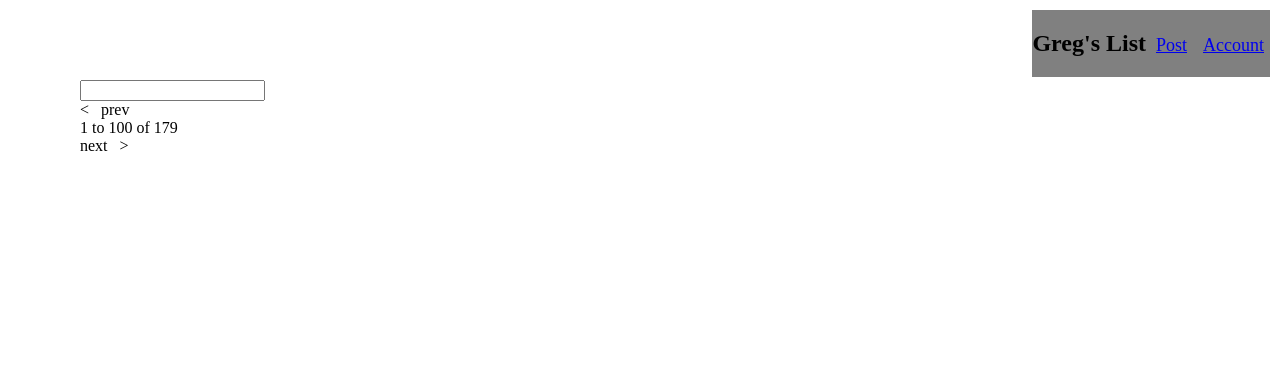
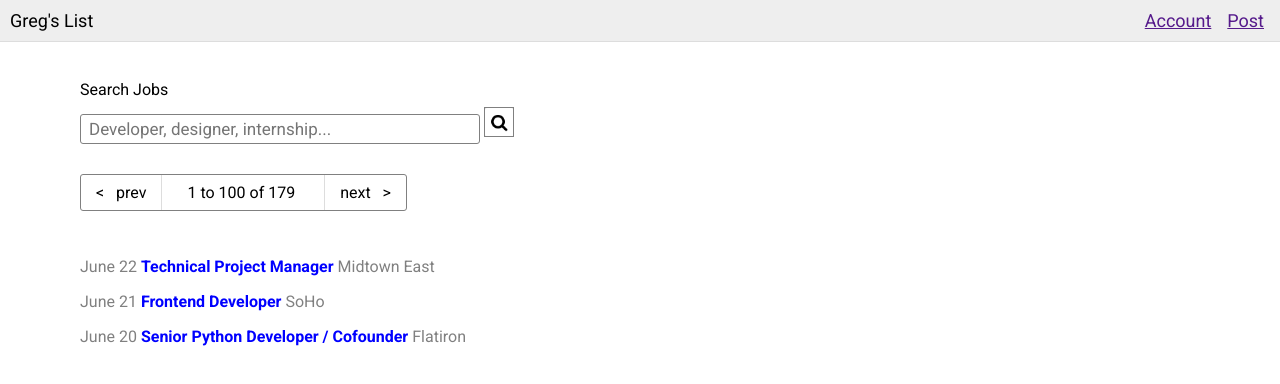
Before and after one commit to Simonmaxwell/gregslist, a plain HTML site: page index.html in a window 1280 px wide. Drawn offline with Linux system fonts and the light colour scheme.

Commit message:
finished

```diff
--- a/index.html
+++ b/index.html
@@ -4,35 +4,50 @@
 <head>
 	<title >CSS Layout Example</title>
 	<link rel="stylesheet" type="text/css" href="main.css">
+	<link href="https://fonts.googleapis.com/css?family=Roboto:400,700" rel="stylesheet">
 </head>
 
 <body>
 
 	<header>
-		<nav>
-			<a class="greg"><h1>Greg's List</h1></a>
-			<a class="nav-item" href="index.html">Post</a>
-			<a class="nav-item" href="index.html">Account</a>
+		<a class="greg"><h1>Greg's List</h1></a>
+		<nav class="upper">
+			<a href="" class="nav-item" href="index.html">Account</a>
+			<a href="" class="nav-item" href="index.html">Post</a>
 		</nav>
 	</header>
 
-	<section>
+	<section class="search-section">
 		<form>
-			<label></label>
-			<input type="text" name="">
+			<label for="search">Search Jobs</label>
+			<input type="text" class="search" placeholder="Developer, designer, internship..." />
+			<button class="search-button"></button>
 		</form>
 	</section>
 
-	<section>
-		<div class="prev page"> &lt; &nbsp; prev </div>
-		<div class="middle page"> 1 to 100 of 179 </div>
-		<div class="next page"> next &nbsp; &gt; </div>
+	<section class="page">
+		<a class="before-or-after"> &lt; &nbsp; prev </a>
+		<span class="middle-page"> 1 to 100 of 179 </span>
+		<a class="before-or-after"> next &nbsp; &gt; </a>
 	</section>
 
 	<section>
-		<p><span class=""></span></p>
-		<p><span class=""></span></p>
-		<p><span class=""></span></p>
+		<p>
+			<span class="grey"> June 22 </span>
+			<span class="blue"> Technical Project Manager </span>
+			<span class="grey">  Midtown East </span>
+		</p>
+		<p>
+			<span class="grey"> June 21 </span>
+			<span class="blue"> Frontend Developer </span>
+			<span class="grey"> SoHo </span>
+		</p>
+		<p>
+			<span class="grey"> June 20 </span>
+			<span class="blue"> Senior Python Developer / Cofounder </span>
+			<span class="grey"> Flatiron </span>
+		</p>
+
 	</section>
 
 </body>
--- a/main.css
+++ b/main.css
@@ -5,6 +5,7 @@
 body {
 	margin: 0;
 	padding: 80px;
+	font-family: "Roboto", sans-serif;
 }
 
 header {
@@ -13,13 +14,14 @@ header {
 	left: 0;
 	right: 0;
 	padding: 10px;
+	background-color: #EEEEEE;
+	border-bottom: 1px solid #DDDDDD;
 }
 
-nav {
+.upper {
+	position: absolute;
 	right: 10px;
 	top: 10px;
-	background-color: grey;
-	position: absolute;
 }
 
 .nav-item {
@@ -27,8 +29,82 @@ nav {
 	padding: 0 6px;
 }
 
+nav > a {
+	display: inline-block;
+}
+
 .greg {
+	font-weight: normal;
+	margin: 0;
+	padding: 0;
+	font-size: 18px;
+}
+
+.greg h1 {
+	font-weight: normal;
+	margin: 0;
+	padding: 0;
+	font-size: 18px;
+}
+
+label {
+	display: block;
+	margin-bottom: 8px;
+}
+
+.search-section {
+	margin-bottom: 30px;
+}
+
+.search {
+	font-family: "Roboto", sans-serif;
+	font-size: 17px;
+	font-weight: 500;
+	line-height: 30px;
+	height: 30px;
+	border: 1px solid grey;
+	border-radius: 3px;
+	padding: 0 5px 0 8px;
+	width: 400px;
+}
+
+.search-button {
 	display: inline-block;
-	border-radius: 100%;
-	font-weight: 800;
+	height: 30px;
+	width: 30px;
+	border: solid 1px grey;
+	background-image: url("magnifying-glass.png");
+	background-size: contain;
 }
+
+.page {
+	display: inline-block;
+	font-size: 0;
+	margin-bottom: 30px;
+	border: 1px solid grey;
+	border-radius: 3px;
+}
+
+.blue {
+	color: blue;
+	font-weight: 600;
+}
+
+.grey {
+	color: grey;
+}
+
+.before-or-after {
+	font-size: 16px;
+	display: inline-block;
+	padding: 8px 15px;
+	border-radius: 3px;
+}
+
+.middle-page {
+	font-size: 16px;
+	padding: 0 30px;
+	padding: 8px 25px;
+	border-left: 1px solid #DDDDDD;
+	border-right: 1px solid #DDDDDD;
+}
```
